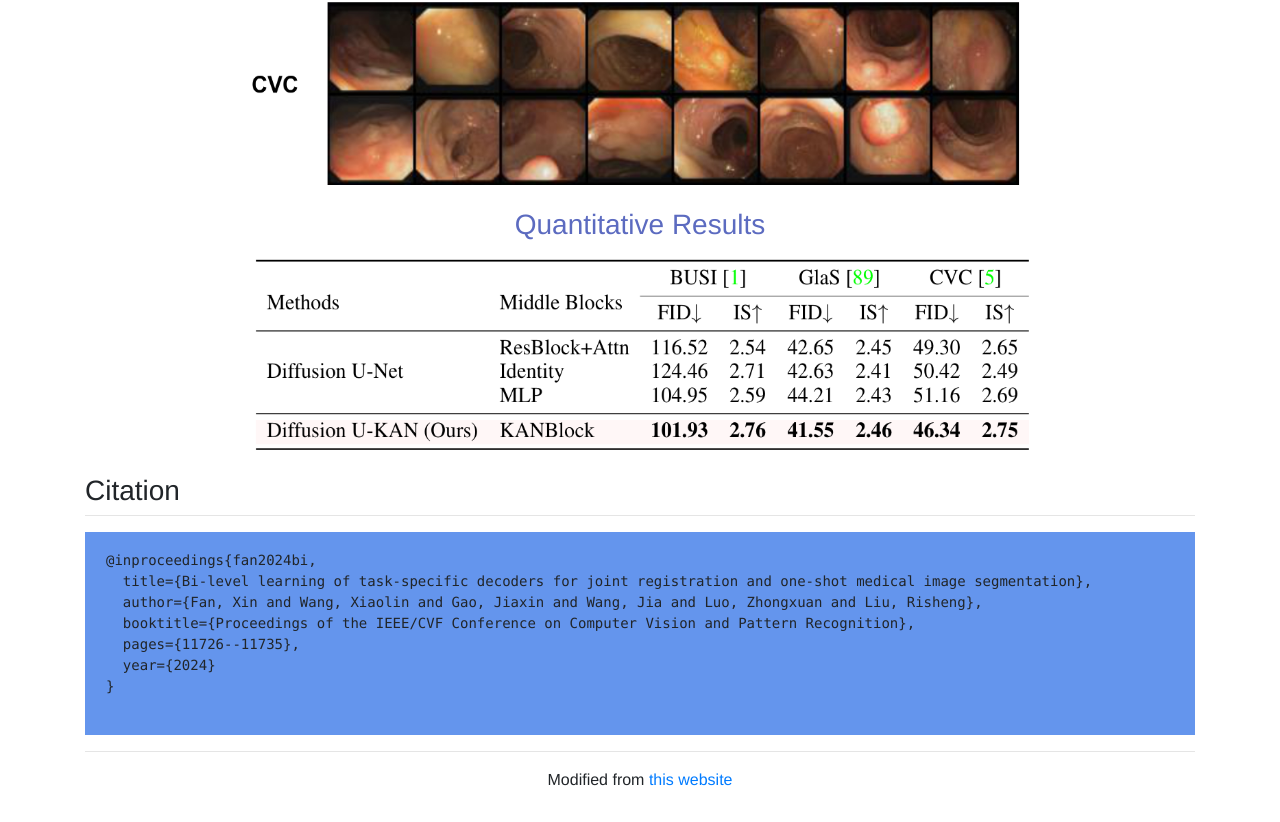
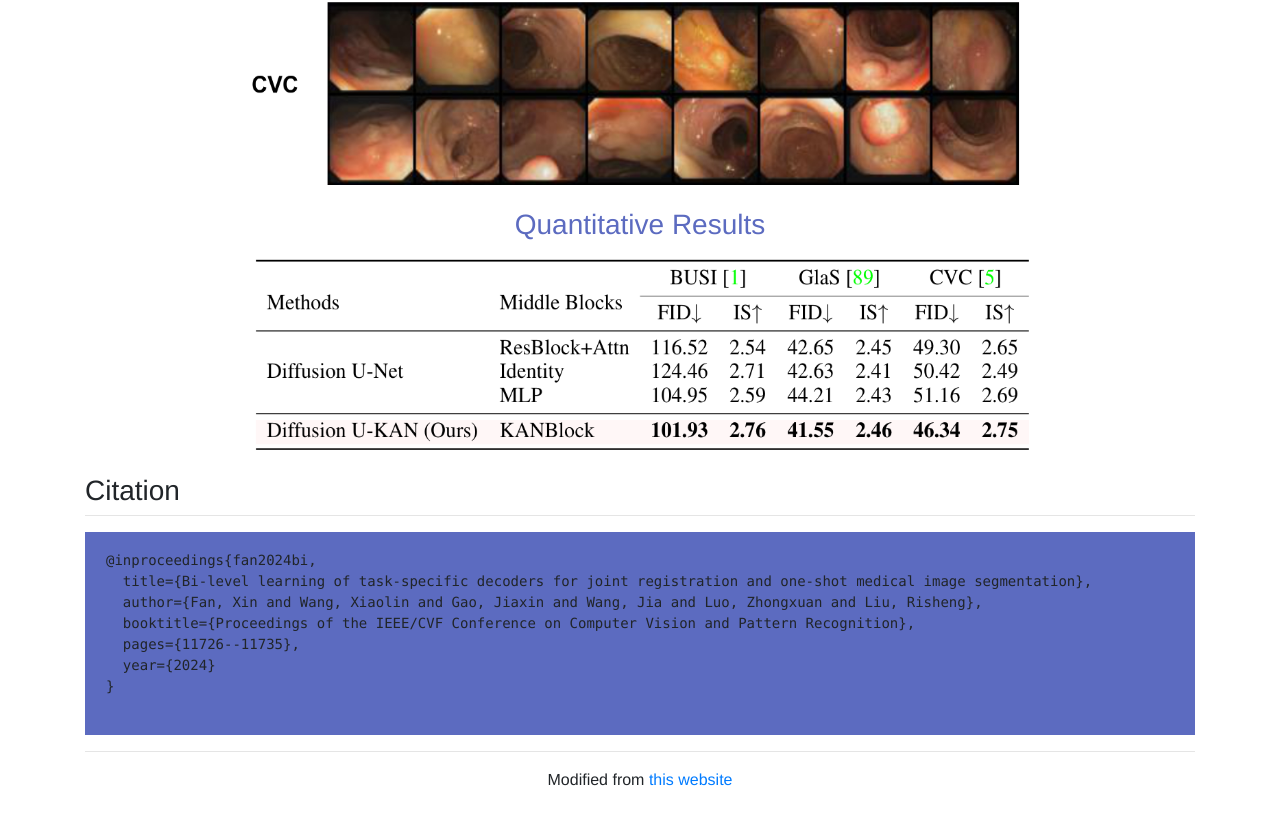
Before and after one commit to Bi-JROS/Bi-JROS.github.io, a plain HTML site: page index.html in a window 1280 px wide. Shown: the part 3181-4003 px from the top of the page. Drawn offline with Linux system fonts and the light colour scheme.

Commit message:
Update index.html

```diff
--- a/index.html
+++ b/index.html
@@ -313,7 +313,7 @@
       <div class="col-12">
           <h3>Citation</h3>
           <hr style="margin-top:0px">
-              <pre style="background-color: #6495ED;padding: 1.25em 1.5em">
+              <pre style="background-color: #5c6bc0;padding: 1.25em 1.5em">
 <code id="bib">@inproceedings{fan2024bi,
   title={Bi-level learning of task-specific decoders for joint registration and one-shot medical image segmentation},
   author={Fan, Xin and Wang, Xiaolin and Gao, Jiaxin and Wang, Jia and Luo, Zhongxuan and Liu, Risheng},
```
